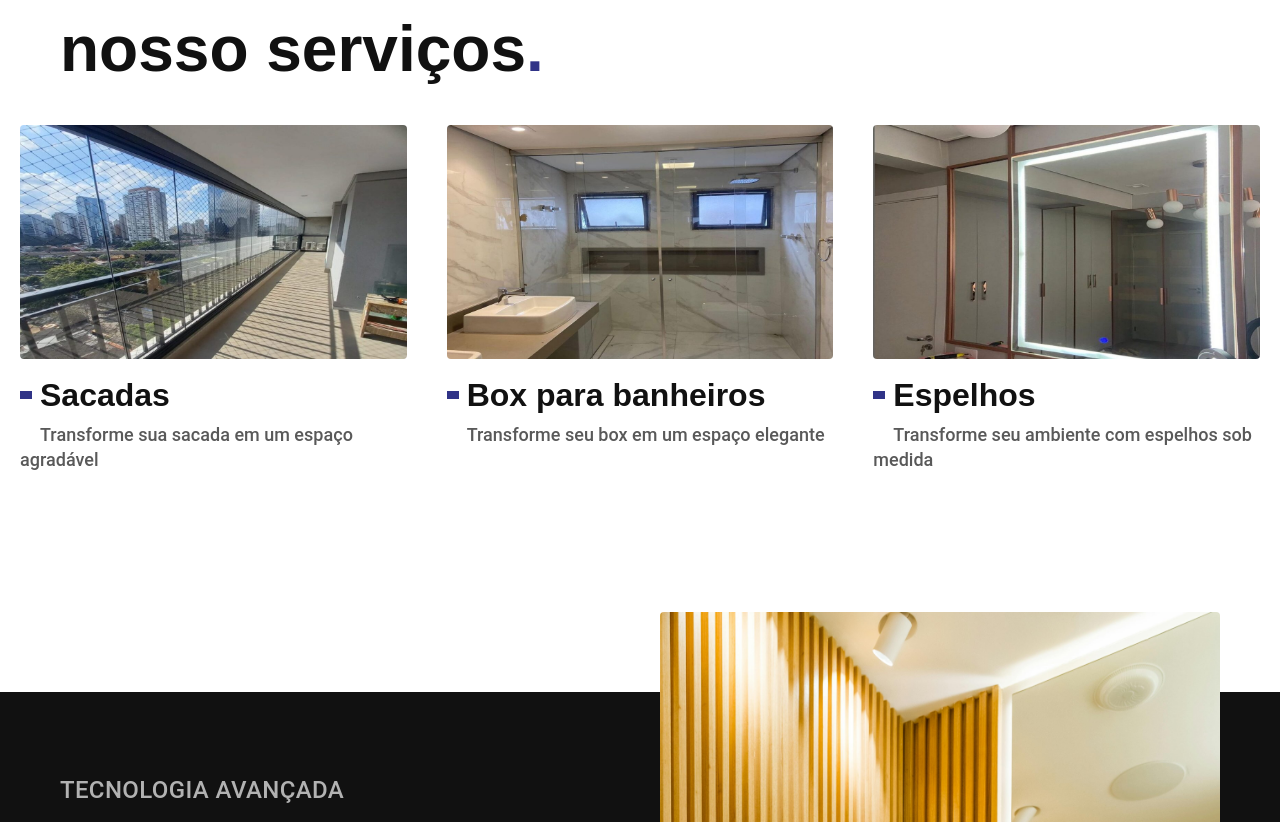
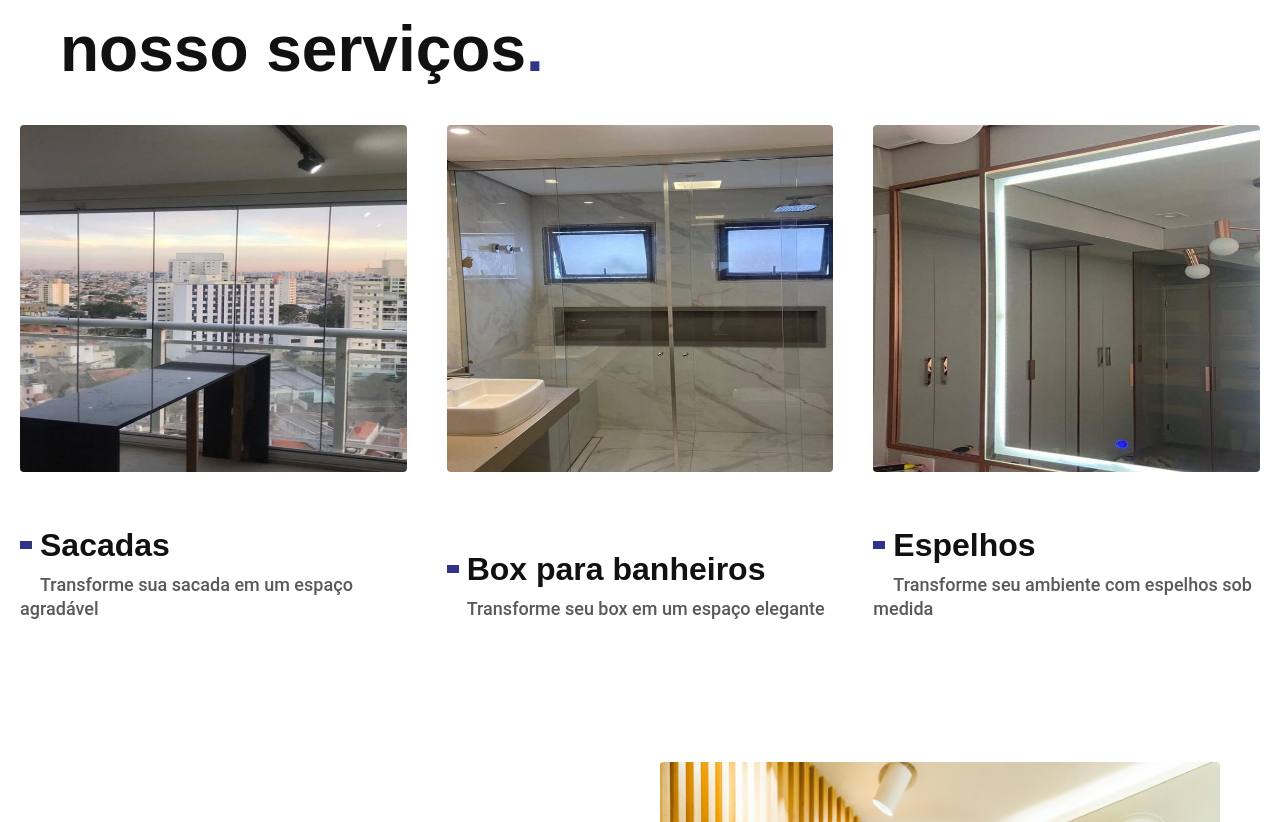
Before and after one commit to iamluhmrt/montvidros, a plain HTML site: page index.html in a window 1280 px wide. Shown: the part 740-1562 px from the top of the page. Drawn offline with Linux system fonts and the light colour scheme.

Commit message:
chore: adjust images

```diff
--- a/css/servicos/servicos-lista.css
+++ b/css/servicos/servicos-lista.css
@@ -20,14 +20,26 @@
 .servicos-lista li {
   flex: 1;
   min-width: 280px;
+  height: 497px;
 }
 
 .servicos-lista a {
-  display: block;
+  display: flex;
+  height: 100%;
+  gap: 0.5rem;
+  flex-direction: column;
+  justify-content: space-between;
+}
+
+.servicos-img {
+  height: 70%;
 }
 
 .servicos-lista img {
-  margin-bottom: 16px;
+  object-fit: cover;
+  width: 100%;
+  height: 100%;
+  /* margin-bottom: 16px; */
 }
 
 .servicos-lista h3 {
@@ -54,28 +66,11 @@
   padding-left: 20px;
 }
 
-/* @media (min-width: 1500px) {
-  .servicos-lista img {
-    height: 497px;
-  }
-}
-
-@media (max-width: 1500px) {
-  .servicos-lista img {
-    height: 397px;
-  }
+@media (max-width: 600px) {
   .servicos-lista li span {
     padding-left: 0;
   }
 }
-@media (max-width: 600px) {
-  .servicos-lista img {
-    height: 297px;
-  }
-  .servicos-lista li span {
-    padding-left: 0;
-  }
-} */
 
 @media (max-width: 800px) {
   .servicos-lista {
--- a/index.html
+++ b/index.html
@@ -48,26 +48,37 @@
     <ul>
       <li>
         <a href="./servicos/magic.html">
-          <img src="./img/vidros/sacada/sacada-04.jpeg" alt="Vidros Sacada" width="920" height="1040">
+          <div class="servicos-img">
+            <img src="./img/vidros/sacada/sacada-01.jpg" alt="Bix para Banheiros" width="920" height="1040">
+          </div>
+          <div>
             <h3 class="font-1-xl">Sacadas</h3>
             <span class="font-2-m cor-8">Transforme sua sacada em um espaço agradável
             </span>
+          </div>
         </a>
       </li>
       <li>
         <a href="./servicos/nimbus.html">
+          <div class="servicos-img">
             <img src="./img/vidros/box-banheiro/box-banheiro-01.jpg" alt="Bix para Banheiros" width="920" height="1040">
+          </div>
+          <div>
             <h3 class="font-1-xl">Box para banheiros</h3>
             <span class="font-2-m cor-8">Transforme seu box em um espaço elegante
             </span>
+          </div>
         </a>
       </li>
       <li>
         <a href="./servicos/nebula.html">
-          <img src="./img/vidros/espelhos/espelhos-03.jpeg" alt="Espelhos" width="920" height="1040">
+          <div class="servicos-img">
+            <img src="./img/vidros/espelhos/espelhos-03.jpeg" alt="Bix para Banheiros" width="920" height="1040">
+          </div>
+          <div>
             <h3 class="font-1-xl">Espelhos</h3>
-          <span class="font-2-m cor-8">Transforme seu ambiente com espelhos sob medida
-          </span>
+            <span class="font-2-m cor-8">Transforme seu ambiente com espelhos sob medida</span>
+          </div>
         </a>
       </li>
     </ul>
```
Lines whose indentation alone changed are shown as unchanged.
